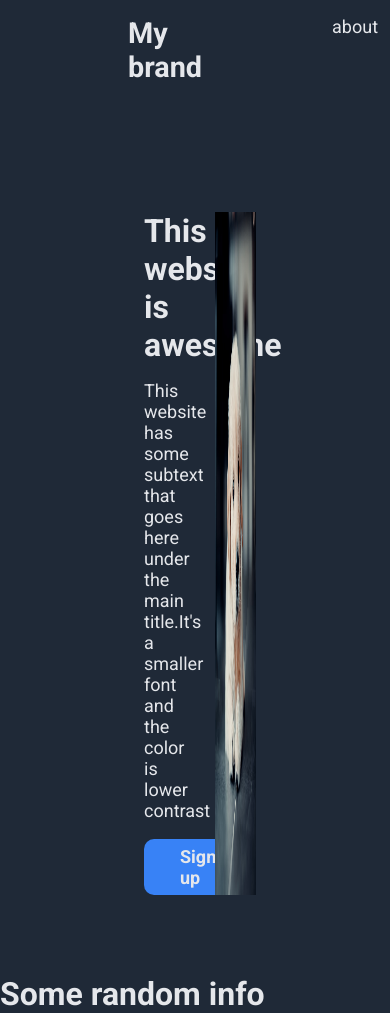
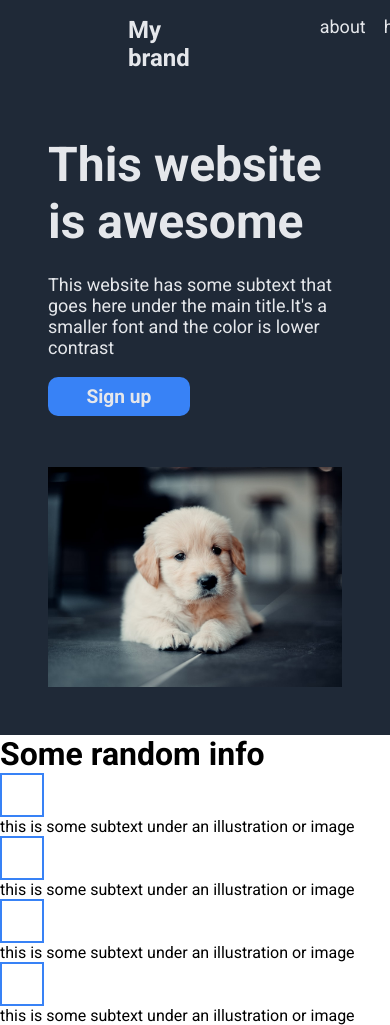
Before and after one commit to rajat4984/landing-page, a plain HTML site: page index.html in a window 390 px wide. Shown: the top 1025 px of the page. Drawn offline with Linux system fonts and the light colour scheme.

Commit message:
Made header section responsive

```diff
--- a/index.html
+++ b/index.html
@@ -23,14 +23,33 @@
         <div class="container">
             <div class="container-text">
                 <h1>This website is awesome</h1>
-                <p  style="width: 70%;">This website has some subtext that goes here under the main title.It's a smaller font and the color is lower contrast</p>
+                <p class="container-text-p">This website has some subtext that goes here under the main title.It's a smaller font and the color is lower contrast</p>
                 <p class="button">Sign up</p>
             </div>
                 <img src="images/photo-1611003228941-98852ba62227.jfif" alt="">
         </div>
+    </div>
 
         <div id="random">
             <h1 class="random-text">Some random info</h1>
+            <div class="cards-group">
+                <div class="card">
+                    <div class="card-body"></div>
+                    <p class="card-desc">this is some subtext under an illustration or image</p>
+                </div>
+                <div class="card">
+                    <div class="card-body"></div>
+                    <p class="card-desc">this is some subtext under an illustration or image</p>
+                </div>
+                <div class="card">
+                    <div class="card-body"></div>
+                    <p class="card-desc">this is some subtext under an illustration or image</p>
+                </div>
+                <div class="card">
+                    <div class="card-body"></div>
+                    <p class="card-desc">this is some subtext under an illustration or image</p>
+                </div>
+            </div>
         </div>
 </body>
 </html>
--- a/style.css
+++ b/style.css
@@ -26,8 +26,8 @@ a{
     padding: 1em;
 }
 
-.brand{
-    font-size: 1.2rem;
+.brand > h1{
+    font-size: 24px;
 }
 
 .links,.navbar{
@@ -44,16 +44,19 @@ a{
     padding: 7em 9em 5em 9em;
 }
 
-.container-text > h1{
-    margin-bottom: .5em;
-}
-
 .container-text{
     width: 70%;
 }
 
-.container-text > p{
+.container-text > h1{
+    font-size: 48px;
+    margin-bottom: .5em;
+    width: 70%;
+}
+
+.container-text-p{
     font-size: 18px;
+    width: 70%;
 }
 
 img{
@@ -61,11 +64,36 @@ img{
 }
 
 .button{
+    cursor: pointer;
     background-color: #3882F6;
     display: inline-block;
     padding: .4em 2em;
-    margin-top: 1em;
+    margin: 1em 0;
     border-radius: 10px;
     font-size: 1.2rem;
     font-weight: bold;
 }
+
+@media screen and (max-width:900px){
+    .container{
+        flex-wrap: wrap;
+        padding: 3em;
+    }
+    .container-text > h1,.container-text,.container-text-p{
+        width: 100%;
+    }
+
+    img{
+        margin-top: 2em;
+        width: 100%;
+    }
+
+}
+
+/* RANDOM */
+
+.card-body{
+    border: 2px solid #3882F6;
+    width: 40px;
+    height: 40px;
+}
```
